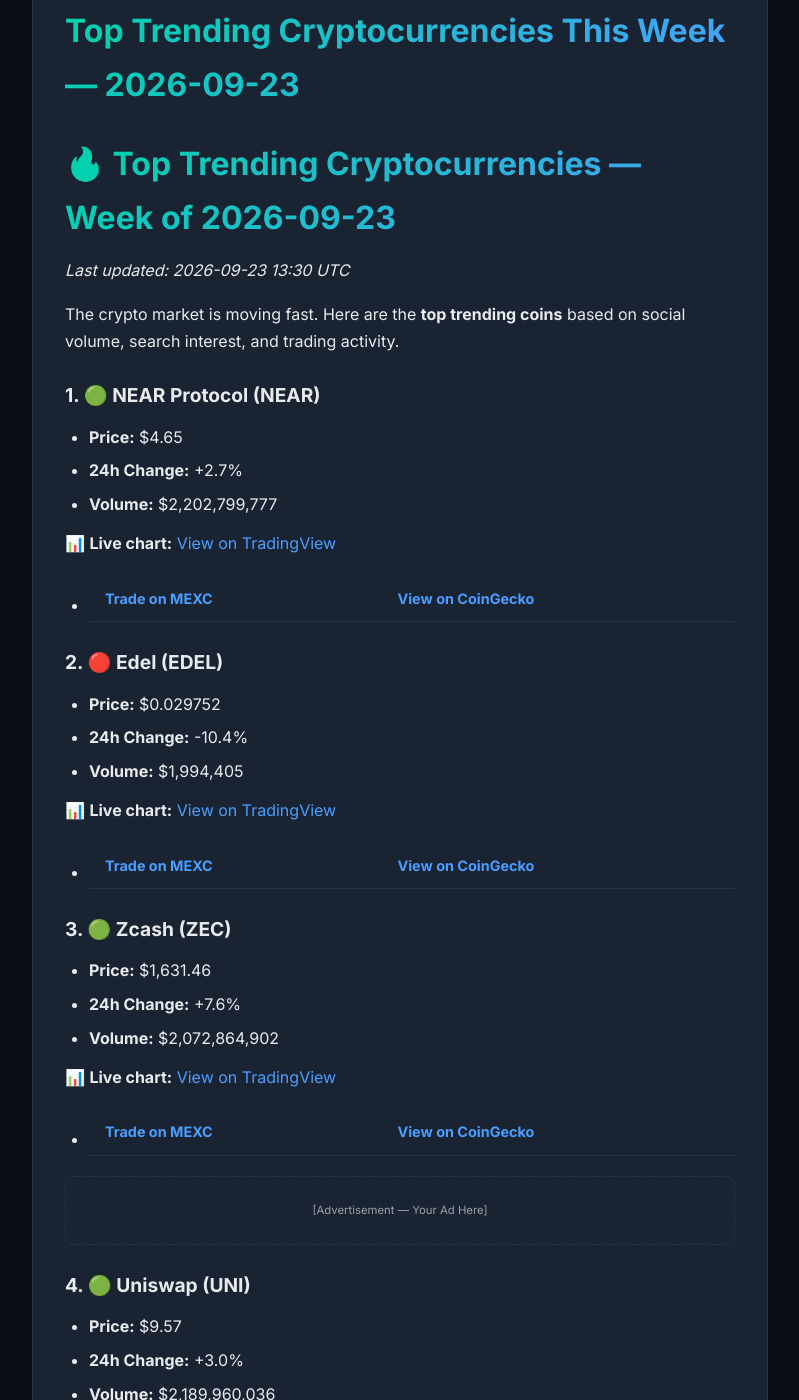
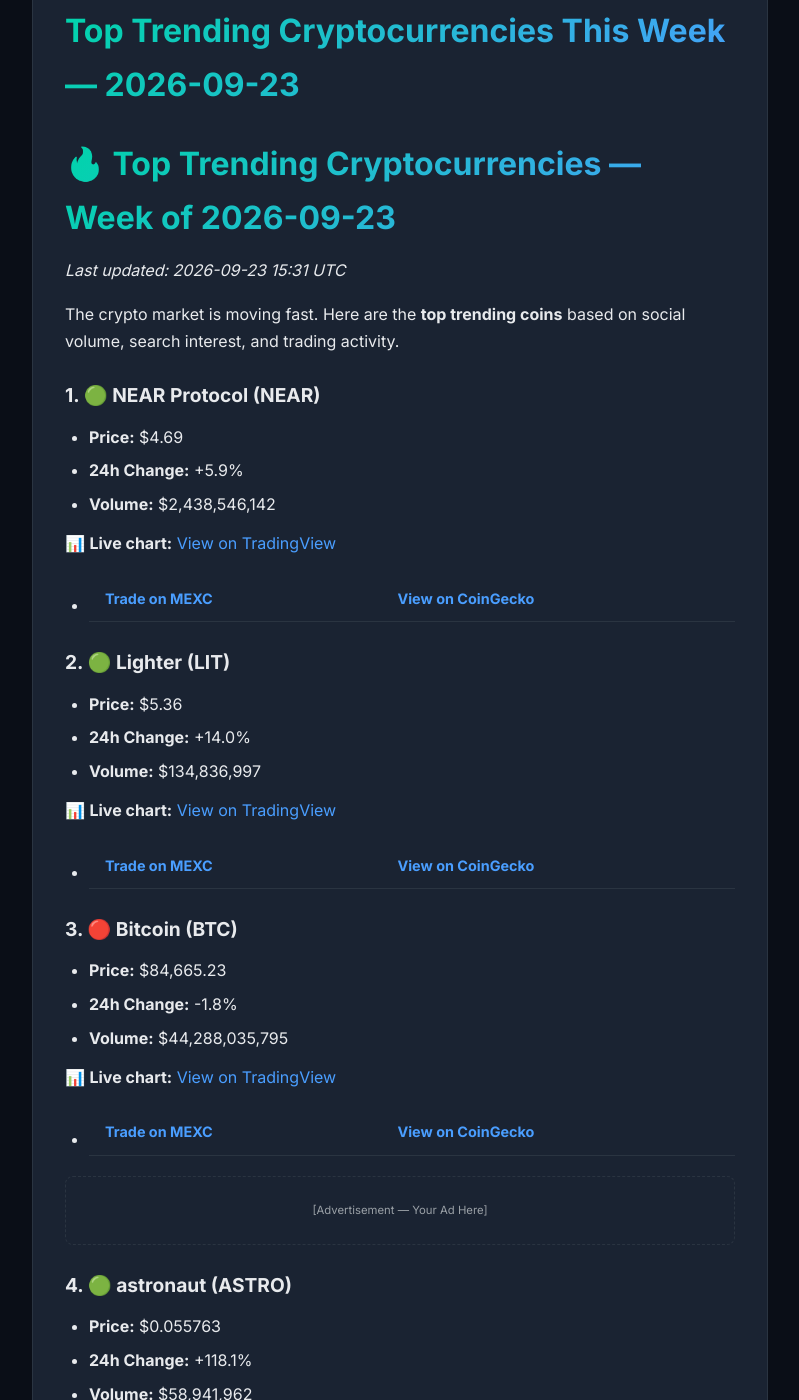
Before and after one commit to alexcipher-CRE/crypto-insights, a Jekyll site: the page built from _posts/2026-09-23-trending-coins.md, in a window 1280 px wide and 1400 px high, scrolled down 355 px. Shown: the whole window, without its empty margins (240-1039 px from the left). Built offline with Jekyll 4.4.1, drawn with Linux system fonts in a browser that asks for light colours; some of the changed text lies outside the part shown.

Commit message:
🚀 Auto-update: 13 posts

```diff
--- a/_posts/2026-09-23-trending-coins.md
+++ b/_posts/2026-09-23-trending-coins.md
@@ -6,60 +6,60 @@ tags: [crypto, trending, analysis]
 
 # 🔥 Top Trending Cryptocurrencies — Week of 2026-09-23
 
-*Last updated: 2026-09-23 13:30 UTC*
+*Last updated: 2026-09-23 15:31 UTC*
 
 The crypto market is moving fast. Here are the **top trending coins** based on social volume, search interest, and trading activity.
 
 ### 1. 🟢 NEAR Protocol (NEAR)
 
-- **Price:** $4.65
-- **24h Change:** +2.7%
-- **Volume:** $2,202,799,777
+- **Price:** $4.69
+- **24h Change:** +5.9%
+- **Volume:** $2,438,546,142
 
 📊 **Live chart:** [View on TradingView](https://www.tradingview.com/chart/?symbol=BINANCE:NEARUSDT)
 
 - **[Trade on MEXC](https://www.mexc.com/trade/NEAR_USDT?ref=YOUR_REF_ID)** | **[View on CoinGecko](https://www.coingecko.com/en/coins/near-protocol)**
 
-### 2. 🔴 Edel (EDEL)
+### 2. 🟢 Lighter (LIT)
 
-- **Price:** $0.029752
-- **24h Change:** -10.4%
-- **Volume:** $1,994,405
+- **Price:** $5.36
+- **24h Change:** +14.0%
+- **Volume:** $134,836,997
 
-📊 **Live chart:** [View on TradingView](https://www.tradingview.com/chart/?symbol=BINANCE:EDELUSDT)
+📊 **Live chart:** [View on TradingView](https://www.tradingview.com/chart/?symbol=BINANCE:LITUSDT)
 
-- **[Trade on MEXC](https://www.mexc.com/trade/EDEL_USDT?ref=YOUR_REF_ID)** | **[View on CoinGecko](https://www.coingecko.com/en/coins/edel)**
+- **[Trade on MEXC](https://www.mexc.com/trade/LIT_USDT?ref=YOUR_REF_ID)** | **[View on CoinGecko](https://www.coingecko.com/en/coins/lighter)**
 
-### 3. 🟢 Zcash (ZEC)
+### 3. 🔴 Bitcoin (BTC)
 
-- **Price:** $1,631.46
-- **24h Change:** +7.6%
-- **Volume:** $2,072,864,902
+- **Price:** $84,665.23
+- **24h Change:** -1.8%
+- **Volume:** $44,288,035,795
 
-📊 **Live chart:** [View on TradingView](https://www.tradingview.com/chart/?symbol=BINANCE:ZECUSDT)
+📊 **Live chart:** [View on TradingView](https://www.tradingview.com/chart/?symbol=BINANCE:BTCUSDT)
 
-- **[Trade on MEXC](https://www.mexc.com/trade/ZEC_USDT?ref=YOUR_REF_ID)** | **[View on CoinGecko](https://www.coingecko.com/en/coins/zcash)**
+- **[Trade on MEXC](https://www.mexc.com/trade/BTC_USDT?ref=YOUR_REF_ID)** | **[View on CoinGecko](https://www.coingecko.com/en/coins/bitcoin)**
 
 <!-- Ad Slot: Mid-Content Leaderboard -->
 <div class="ad-slot ad-leaderboard">
   <small>[Advertisement — Your Ad Here]</small>
 </div>
 
-### 4. 🟢 Uniswap (UNI)
+### 4. 🟢 astronaut (ASTRO)
 
-- **Price:** $9.57
-- **24h Change:** +3.0%
-- **Volume:** $2,189,960,036
+- **Price:** $0.055763
+- **24h Change:** +118.1%
+- **Volume:** $58,941,962
 
-📊 **Live chart:** [View on TradingView](https://www.tradingview.com/chart/?symbol=BINANCE:UNIUSDT)
+📊 **Live chart:** [View on TradingView](https://www.tradingview.com/chart/?symbol=BINANCE:ASTROUSDT)
 
-- **[Trade on MEXC](https://www.mexc.com/trade/UNI_USDT?ref=YOUR_REF_ID)** | **[View on CoinGecko](https://www.coingecko.com/en/coins/uniswap)**
+- **[Trade on MEXC](https://www.mexc.com/trade/ASTRO_USDT?ref=YOUR_REF_ID)** | **[View on CoinGecko](https://www.coingecko.com/en/coins/astronaut)**
 
 ### 5. 🟢 Pudgy Penguins (PENGU)
 
-- **Price:** $0.010152
-- **24h Change:** +10.2%
-- **Volume:** $535,464,650
+- **Price:** $0.009922
+- **24h Change:** +9.5%
+- **Volume:** $547,823,754
 
 📊 **Live chart:** [View on TradingView](https://www.tradingview.com/chart/?symbol=BINANCE:PENGUUSDT)
 
```
Also changed, not shown: _posts/2026-09-23-defi-yields.md (+12 -12 lines), _posts/2026-09-23-how-to-buy-near-protocol.md (+8 -8 lines), _posts/2026-09-23-market-movers.md (+7 -9 lines), _posts/index.md (+1 -1 lines), api/v1/market.json (+106 -106 lines).
